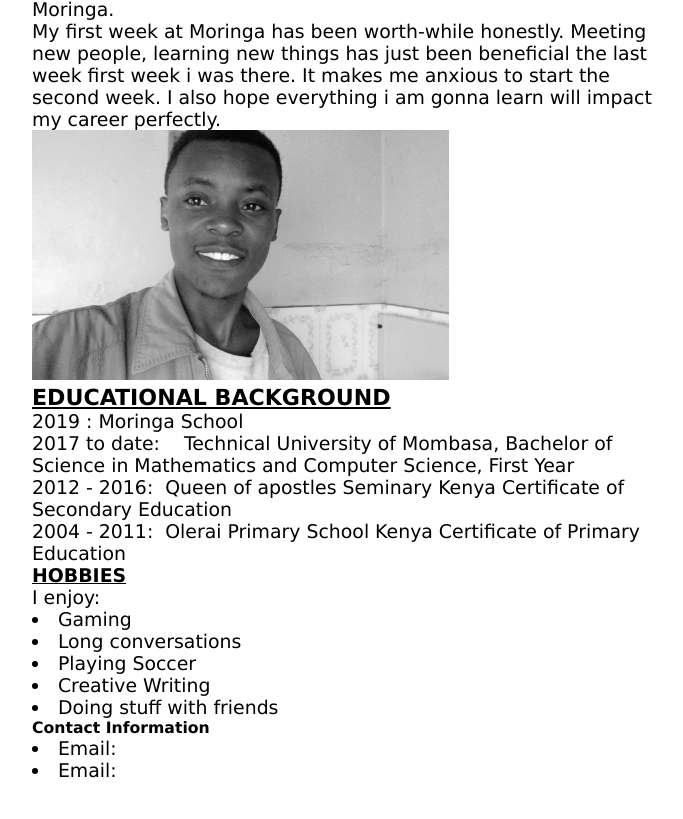
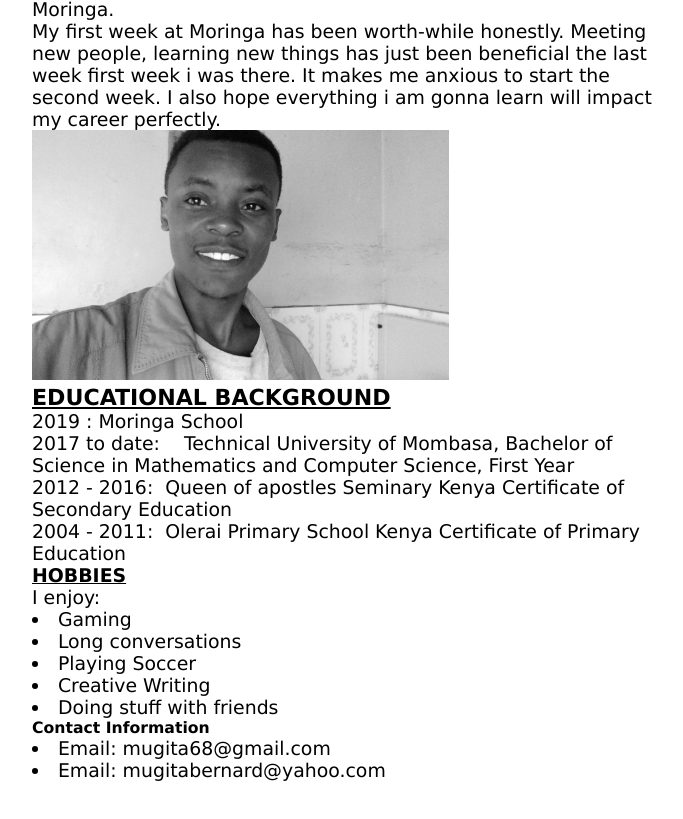
Before and after one commit to BernardMugita/Portfolio, a plain HTML site: page About.html in a window 1280 px wide. Shown: the part 471-1290 px from the top of the page, without its empty margins (288-971 px from the left). Drawn offline with Linux system fonts and the light colour scheme.

Commit message:
This is an update on the About file

```diff
--- a/About.html
+++ b/About.html
@@ -80,8 +80,8 @@
 
                 <div>
                         <h5>Contact Information</h5>
-                            <li>Email: <a href="mugita68@gmail.com"></a></li>
-                            <li>Email: <a href="mugitabernard@yahoo.com"></a></li>
+                            <li>Email: mugita68@gmail.com<a href="mugita68@gmail.com"></a></li>
+                            <li>Email: mugitabernard@yahoo.com<a href="mugitabernard@yahoo.com"></a></li>
 
                 </div>
 
```
